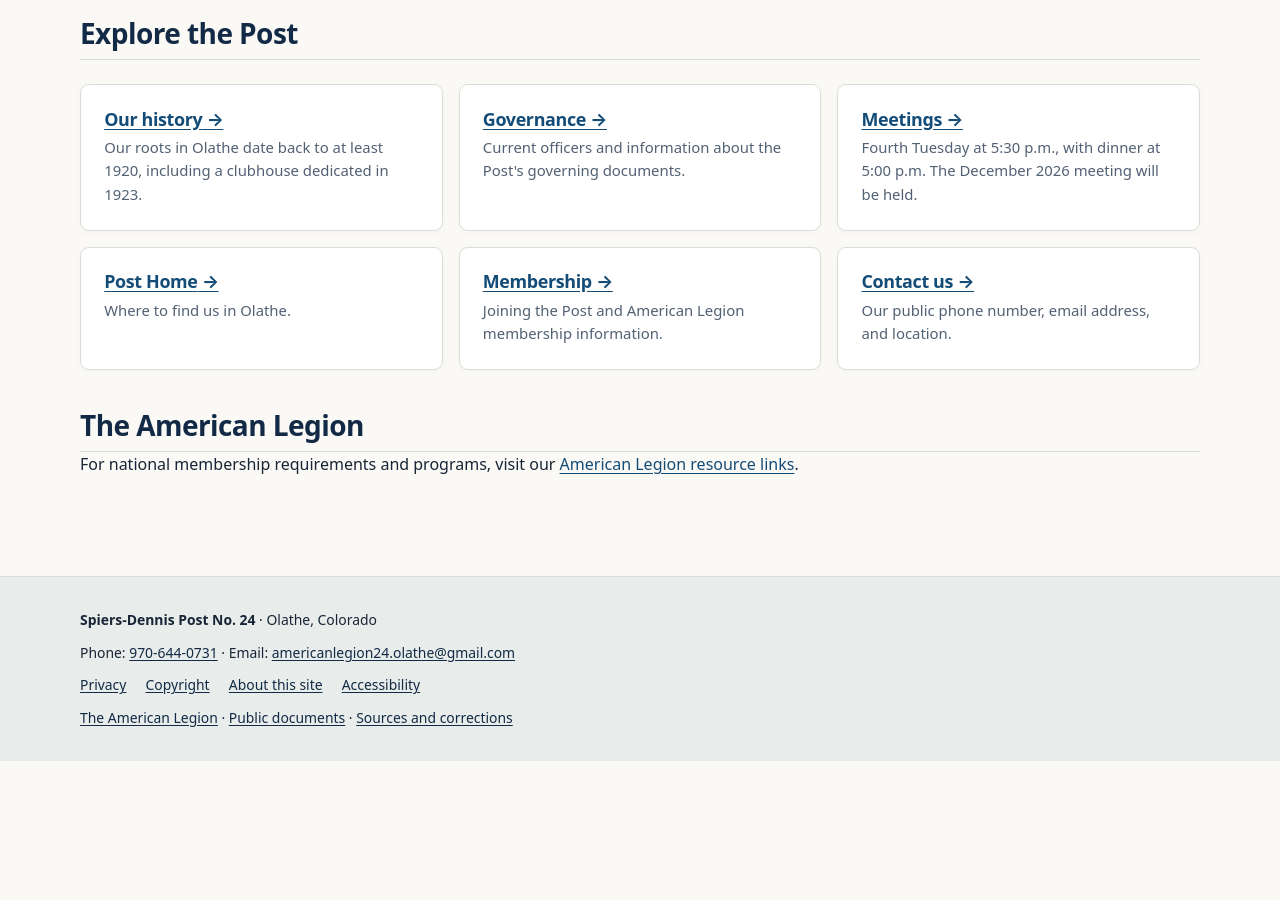
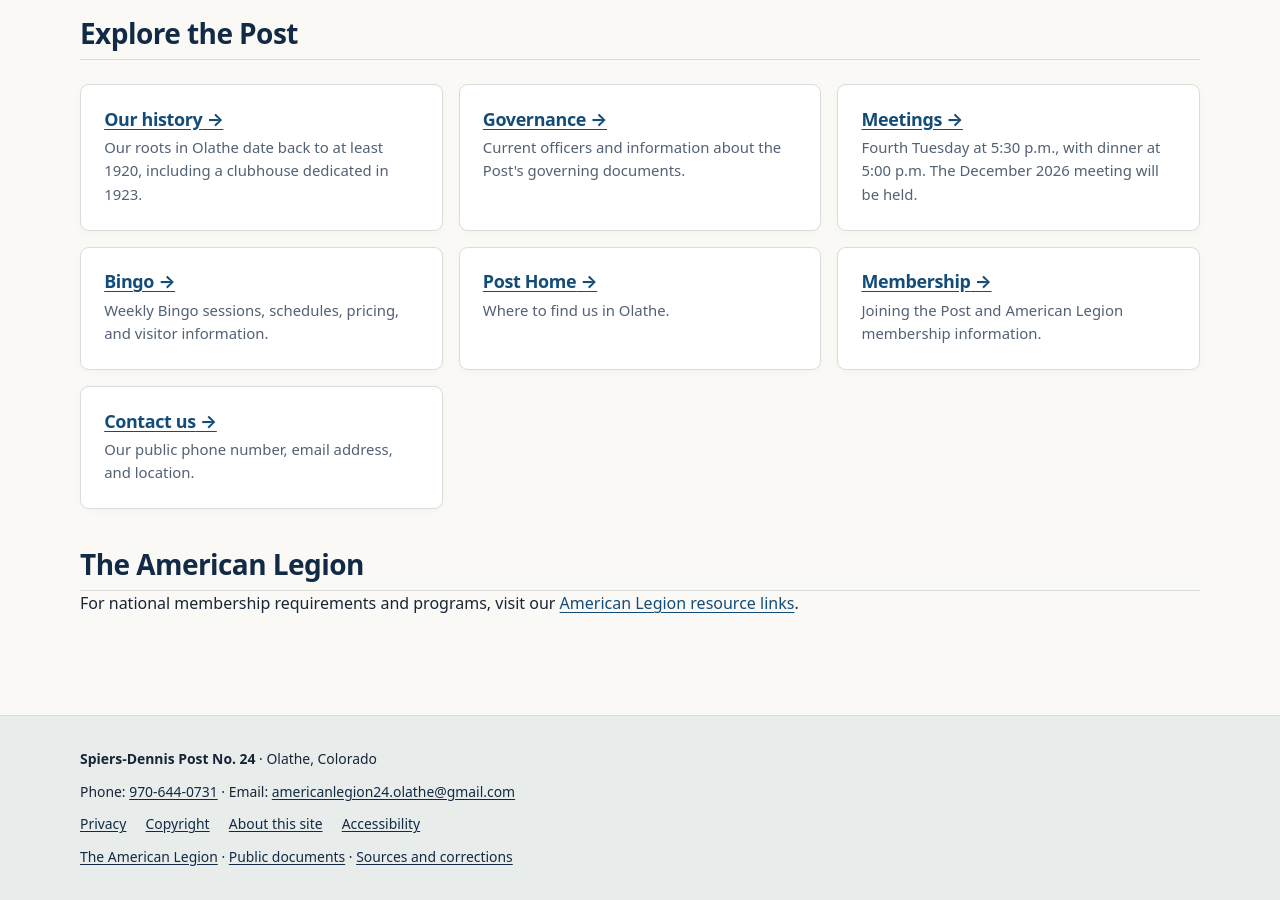
Before and after one commit to SPIERS-DENNIS-POST/spiers-dennis-post.github.io, a Jekyll site: the page built from index.md, in a window 1280 px wide and 900 px high, scrolled down 1539 px. Built offline with Jekyll 4.4.1, drawn with Linux system fonts in a browser that asks for light colours; before the commit the page ends 2300 px from its top, so only the background shows below that.

Commit message:
Add Bingo microsite card to homepage Explore section

```diff
--- a/index.md
+++ b/index.md
@@ -46,6 +46,7 @@
 <div class="card"><h3><a href="{{ '/history/' | relative_url }}">Our history</a></h3><p>Our roots in Olathe date back to at least 1920, including a clubhouse dedicated in 1923.</p></div>
 <div class="card"><h3><a href="{{ '/governance/' | relative_url }}">Governance</a></h3><p>Current officers and information about the Post's governing documents.</p></div>
 <div class="card"><h3><a href="{{ '/meetings/' | relative_url }}">Meetings</a></h3><p>Fourth Tuesday at 5:30 p.m., with dinner at 5:00 p.m. {% assign home_year = site.time | date: "%Y" | plus: 0 %}{% if site.data.meeting_calendar.december_meeting_years contains home_year %}The December {{ home_year }} meeting will be held.{% else %}December meetings are usually canceled.{% endif %}</p></div>
+<div class="card"><h3><a href="{{ '/donate/bingo/' | relative_url }}">Bingo</a></h3><p>Weekly Bingo sessions, schedules, pricing, and visitor information.</p></div>
 <div class="card"><h3><a href="{{ '/building/' | relative_url }}">Post Home</a></h3><p>Where to find us in Olathe.</p></div>
 <div class="card"><h3><a href="{{ '/membership/' | relative_url }}">Membership</a></h3><p>Joining the Post and American Legion membership information.</p></div>
 <div class="card"><h3><a href="{{ '/contact/' | relative_url }}">Contact us</a></h3><p>Our public phone number, email address, and location.</p></div>
```
